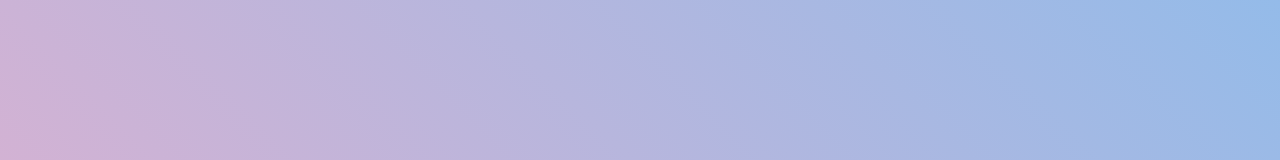
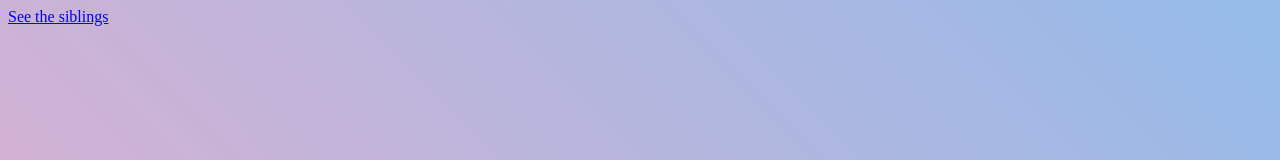
Before and after one commit to pdurak15/CSS-cats, a plain HTML site: page index.html in a window 1280 px wide. Shown: the top 160 px of the page. Drawn offline with Linux system fonts and the light colour scheme.

Commit message:
Update index.html
Added link to the other html file

```diff
--- a/index.html
+++ b/index.html
@@ -1,4 +1,7 @@
 <body>
+	<div id="div1" onclick="see-siblings()">
+		<a href="./siblings.html">See the siblings</a>
+	</div>
     <div id="cat" onclick="happy()">
         <div class="head"></div>
         <div class="eye1"></div>
```
